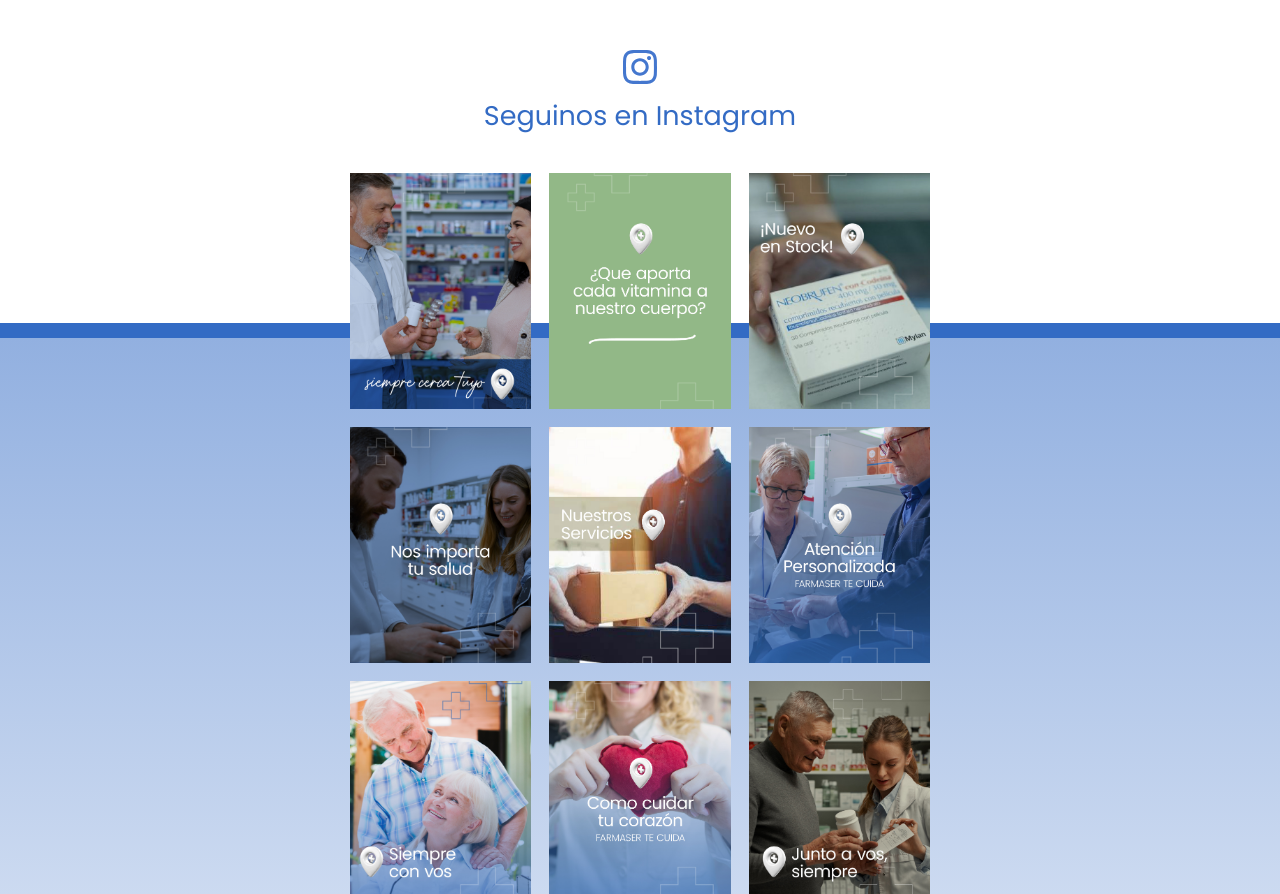
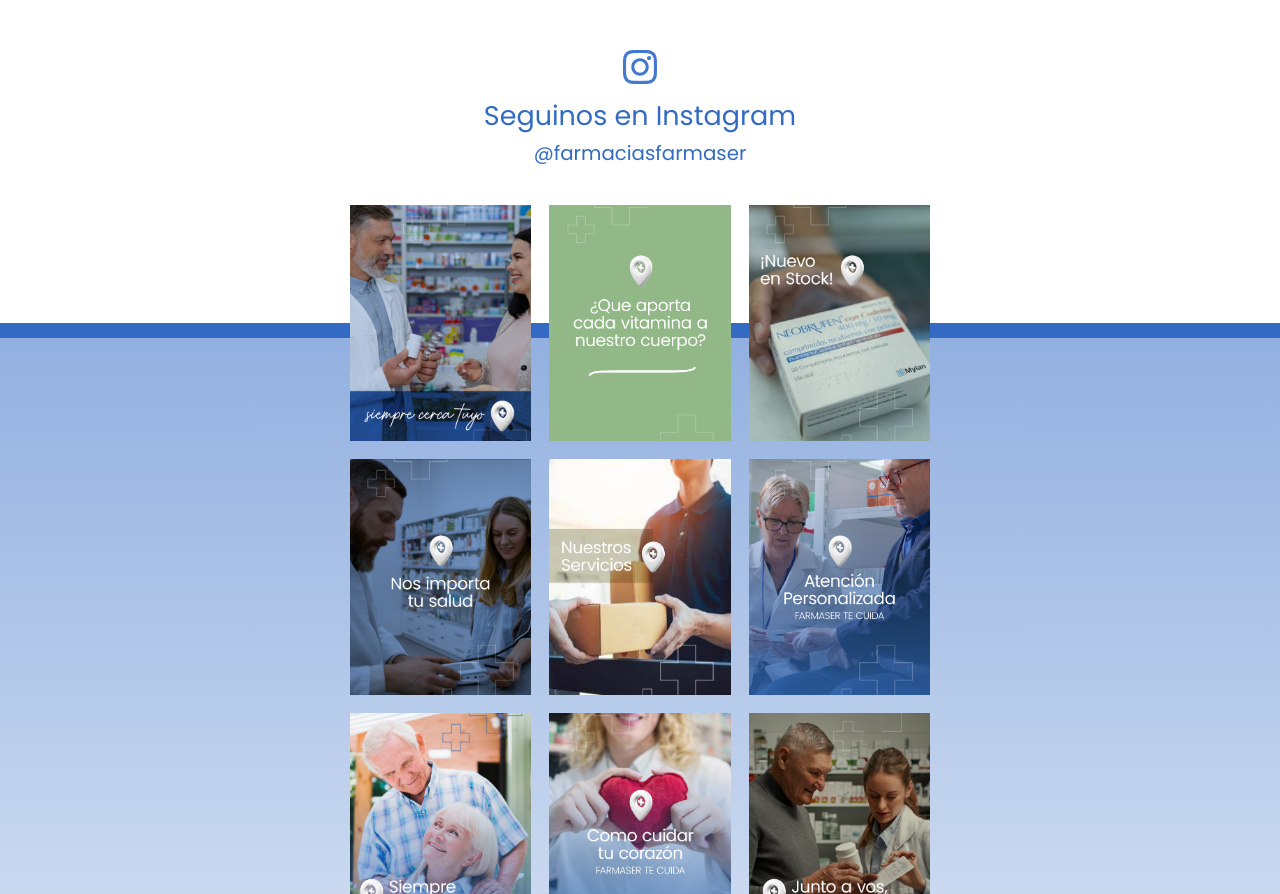
Before and after one commit to LucasNatoli/farmaser, a plain HTML site: page index.html in a window 1280 px wide. Shown: the part 1700-2594 px from the top of the page. Drawn offline with Linux system fonts and the light colour scheme.

Commit message:
final v.2

```diff
--- a/index.html
+++ b/index.html
@@ -67,6 +67,7 @@
             />
           </svg>
         <h3>Seguinos en Instagram</h3>
+        <a href="https://instagram.com/farmaciasfarmaser" target="_blank" title="instagram">@farmaciasfarmaser</a>
 
         <div class="instagram-grid">
           <div class="instagram-item">
--- a/master.css
+++ b/master.css
@@ -14,6 +14,7 @@ html {
   color: #414141;
   font-size: 1.125em;
   line-height: 1.6;
+  scroll-behavior: smooth;
 }
 
 a {
@@ -173,6 +174,9 @@ strong{
   background: linear-gradient(to bottom, #92b0e0, white);
   margin-bottom: -360px;
 }
+.instagram-section a {
+  color:#336bc4;
+}
 .instagram-section-inner {
   transform: translateY(-20rem);
 }
@@ -181,6 +185,7 @@ strong{
   align-items: center;
   justify-content: center;
   font-weight: 400;
+  margin-bottom: 0;
 }
 
 .instagram-grid {
```
